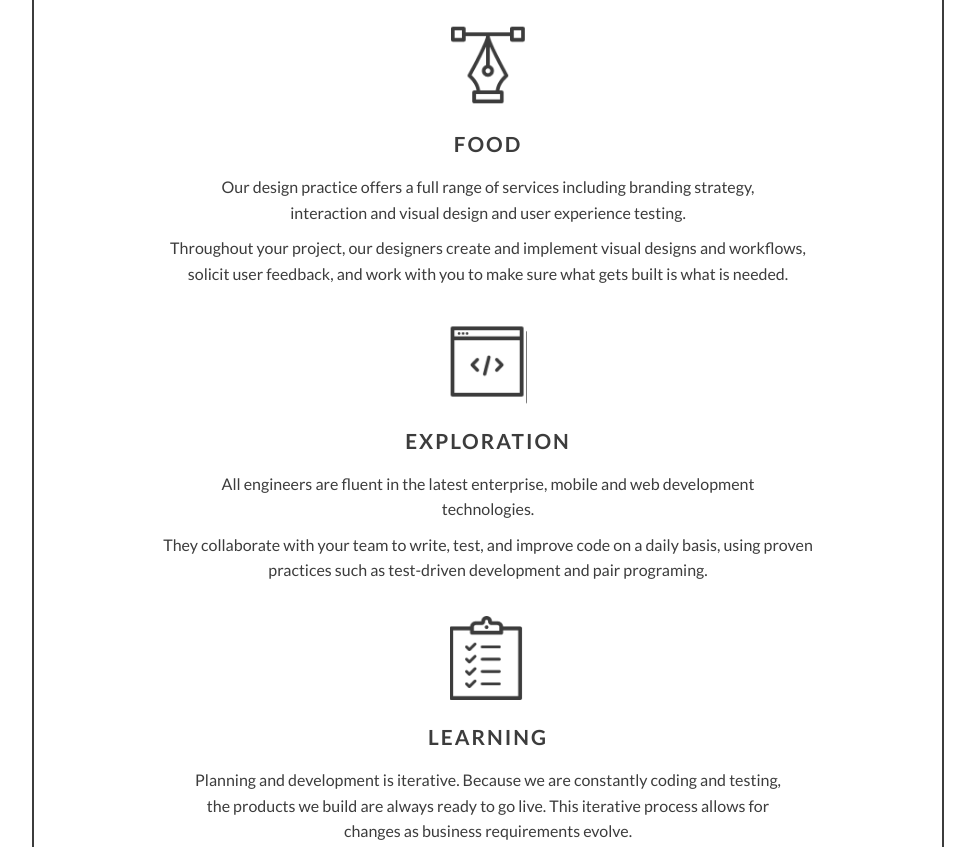
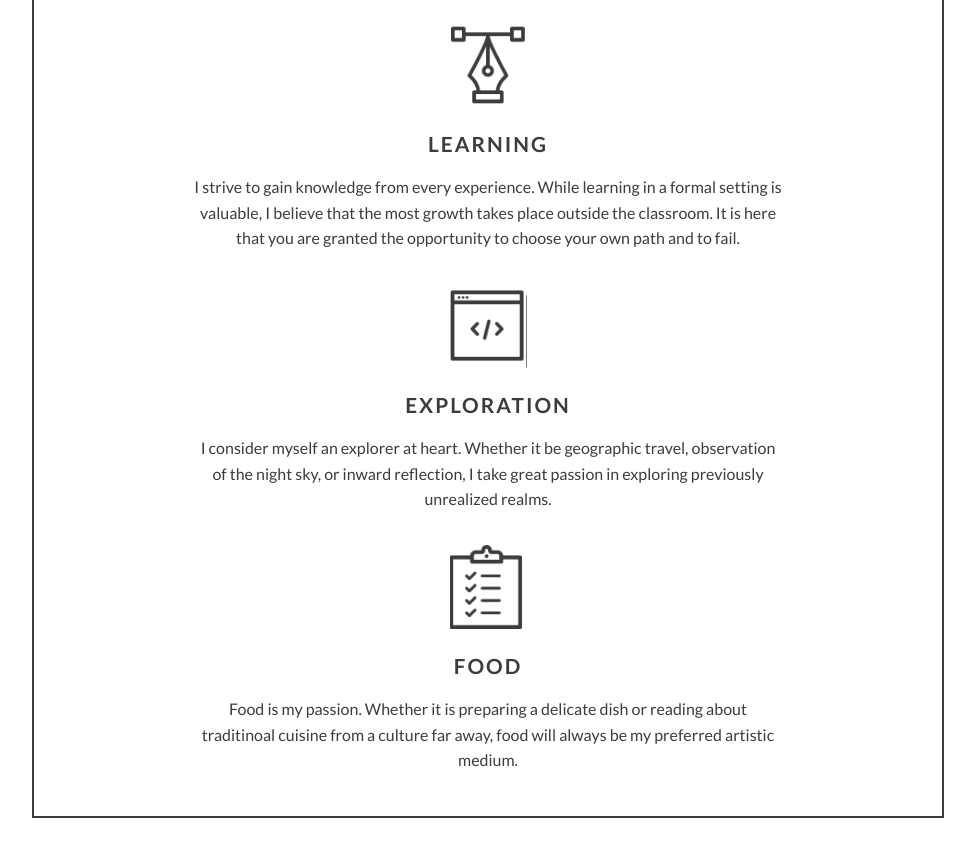
Before and after one commit to danwedig/danwedig.github.io, a plain HTML site: page index.html in a window 1280 px wide. Shown: the part 2280-3127 px from the top of the page, without its empty margins (152-1127 px from the left). Drawn offline with Linux system fonts and the light colour scheme.

Commit message:
changed wording

```diff
--- a/index.html
+++ b/index.html
@@ -86,20 +86,20 @@ Smartphone Compatible web template, free webdesigns for Nokia, Samsung, LG, Sony
 				<div class="what-top">
 					<div class="what-one">
 						<span class="one"> </span>
-						<h4>FOOD</h4>
-						<P>Our design practice offers a full range of services including branding strategy, interaction and visual design and user experience testing.</P>
-						<P>Throughout your project, our designers create and implement visual designs and workflows, solicit user feedback, and work with you to make sure what gets built is what is needed. </P>
+						<h4>LEARNING</h4>
+						<P>I strive to gain knowledge from every experience. While learning in a formal setting is valuable, I believe that the most growth takes place outside the classroom. It is here that you are granted the opportunity to choose your own path and to fail.   </P>
+						<P> </P>
 					</div>
 					<div class="what-one">
 						<span class="two"> </span>
 						<h4>EXPLORATION</h4>
-						<P>All engineers are fluent in the latest enterprise, mobile and web development technologies. </P>
-						<P>They collaborate with your team to write, test, and improve code on a daily basis, using proven practices such as test-driven development and pair programing.</P>
+						<P>I consider myself an explorer at heart. Whether it be geographic travel, observation of the night sky, or inward reflection, I take great passion in exploring previously unrealized realms. </P>
+						<P></P>
 					</div>
 					<div class="what-one">
 						<span class="tre"> </span>
-						<h4>LEARNING</h4>
-						<P>Planning and development is iterative. Because we are constantly coding and testing, the products we build are always ready to go live. This iterative process allows for changes as business requirements evolve. </P>
+						<h4>FOOD</h4>
+						<P>Food is my passion. Whether it is preparing a delicate dish or reading about traditinoal cuisine from a culture far away, food will always be my preferred artistic medium. </P>
 					</div>
 				</div>
 			</div>
```
